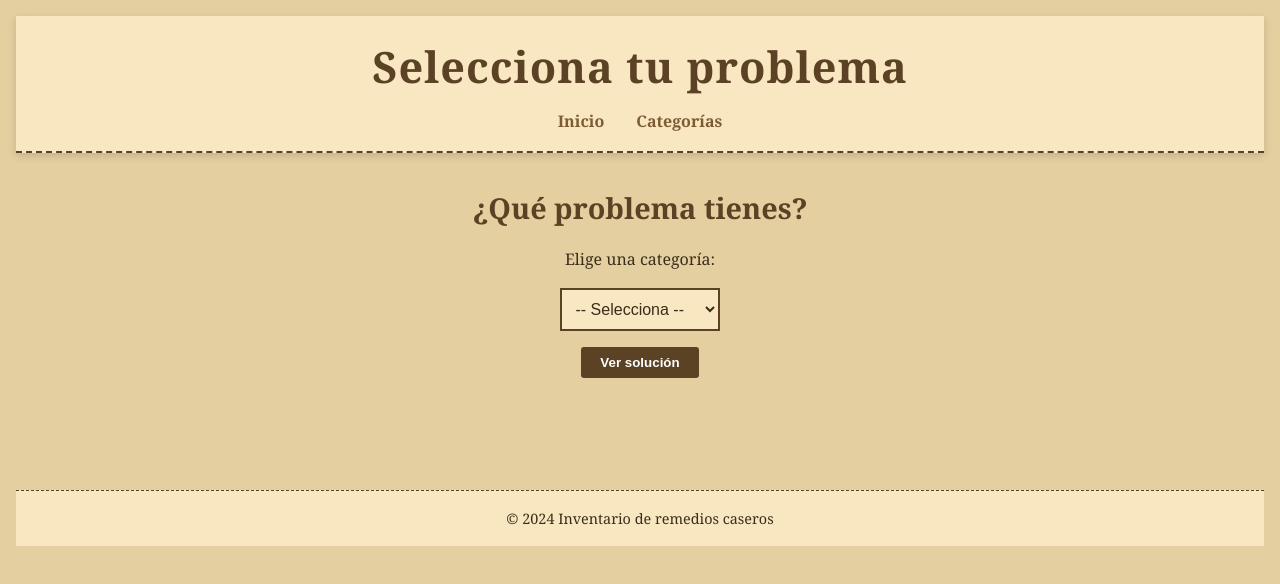
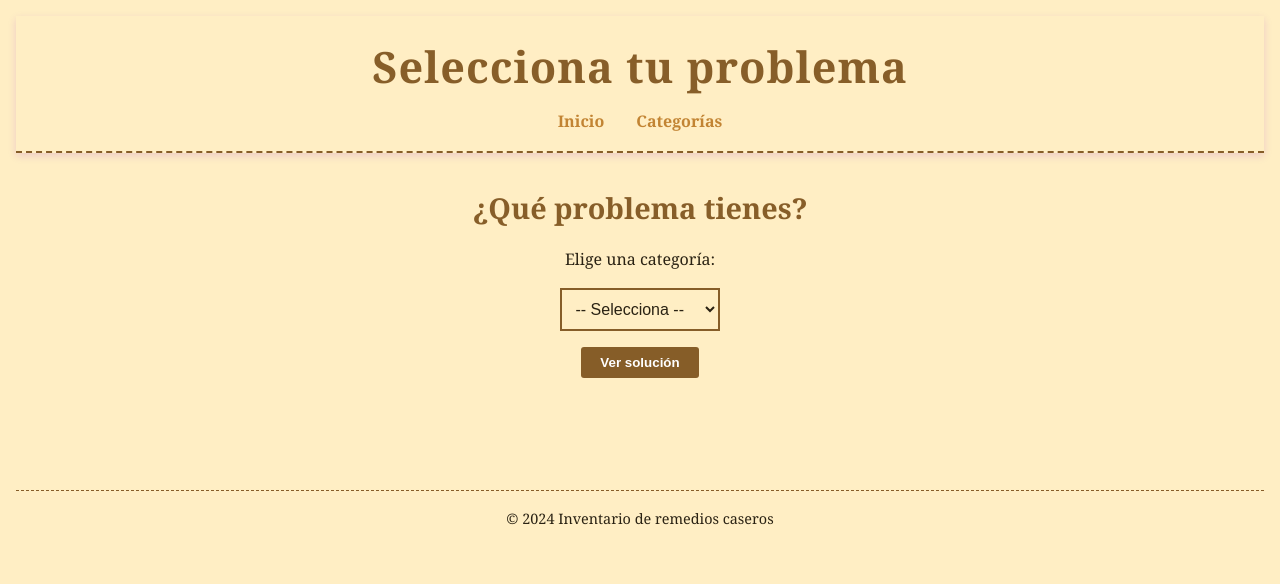
Before and after one commit to Lo-Viejo-Funciona/Lo-Viejo-Funciona, a plain HTML site: page categorias.html in a window 1280 px wide. Drawn offline with Linux system fonts and the light colour scheme.

Commit message:
comentarios css

```diff
--- a/style.css
+++ b/style.css
@@ -1,42 +1,42 @@
 :root {
-  --fondo: #e4cfa1;
-  --papel: #f8e7c0;
-  --texto: #3a2e1a;
-  --marron: #5b4224;
-  --marron-claro: #7d5c35;
-  --resaltado: #d6b478;
-  --fuente: 'Georgia', serif;
+  --fondo: #ffeec4;/*Este es el colol del fondo de la pagina.*/
+  --papel: #ffeec4;/*Este es el color del fondo de los items.*/
+  --texto: #2a2213;/*Este es el color que tiene la fuente.*/
+  --marron: #744711dd;/*Este es el color de los botones y subtitulos.*/
+  --marron-claro: #b9731ddd;/*Este es el color de los textos Inicio, Categorías y Sobre Nosotros que está bajo el logo.*/
+  --resaltado: #eac587;/*Este es el color de los textos que poseen un enlace.*/
+  --fuente: 'Georgia', serif; /*Estas son las fuentes que utiliza nuestro proyecto.*/
 }
 
-* {
+* {/*estos son los bordes de la pagina web*/
   margin: 0;
-  padding: 0;
+  padding: 0;/*0*/
   box-sizing: border-box;
 }
 
 body {
-  font-family: var(--fuente);
-  background-color: var(--fondo);
-  color: var(--texto);
-  line-height: 1.6;
+  font-family: var(--fuente);/*Se le establece una fuente*/
+  background-color: var(--fondo);/*Se le establece color al fondo*/
+  color: var(--texto);/*Se le da color al texto*/
+  line-height: 1.6;/*La separación ente los elementos en la pajina web*/
   padding: 1rem;
-  background-image: url('textura-papel.jpg'); /* opcional */
+  /*background-image: url('textura-papel.jpg');  opcional */
   background-size: cover;
   background-blend-mode: multiply;
 }
 
-header {
-  background-color: var(--papel);
-  border-bottom: 2px dashed var(--marron);
+header {/*Sección de la cabecera*/
+  background-color: var(--papel);/**/
+  border-bottom: 2px dashed var(--marron);/*Color de los bordes*/
   padding: 1rem 2rem;
-  text-align: center;
-  box-shadow: 0 3px 8px rgba(0,0,0,0.15);
+  text-align: center;/*Esta es la alineación del texto, la cual está en el centro*/
+  box-shadow: 0 3px 8px rgba(134, 3, 210, 0.15);/*Esta es la sombra del botón*/
 }
 
-header h1 {
-  font-size: 2.7rem;
-  color: var(--marron);
-  letter-spacing: 1px;
+header h1 {/*sección de Encabezado*/
+  font-size: 2.7rem;/*Tamaño de la fuente*/
+  color: var(--marron);/*Color de la fuente */
+  letter-spacing: 1px;/*Espacio entre caracteres*/
 }
 
 nav ul {
@@ -48,98 +48,98 @@ nav ul {
 }
 
 nav a {
-  text-decoration: none;
-  color: var(--marron-claro);
+  text-decoration: none;/*Decorado del texto*/
+  color: var(--marron-claro);/*Color*/
   font-weight: bold;
 }
 
 nav a:hover {
-  color: var(--resaltado);
-  text-decoration: underline;
+  color: var(--resaltado);/*Color resaltado*/
+  text-decoration: underline;/*Decoración del texto*/
 }
 
-main {
-  padding: 2rem;
-  max-width: 800px;
-  margin: 0 auto;
+main {/*Principal*/
+  padding: 2rem;/*relleno*/
+  max-width: 800px;/*Altura maxima*/
+  margin: 0 auto;/*Margen */
 }
 
-section h2 {
-  font-size: 1.8rem;
-  margin-bottom: 1rem;
-  color: var(--marron);
-  text-align: center;
+section h2 {/*segundo encabezado*/
+  font-size: 1.8rem;/*Tamaño de la fuente*/
+  margin-bottom: 1rem;/*Margen del espacio que ocupa*/
+  color: var(--marron);/*Color del texto*/
+  text-align: center;/*alineación del texto*/
 }
 
-form {
+form {/*Lugar donde están los problemas*/
   display: flex;
-  flex-direction: column;
-  align-items: center;
-  margin-bottom: 3rem;
-  gap: 1rem;
+  flex-direction: column;/*Dircción a la que salen los items*/
+  align-items: center;/*Alineación de los items*/
+  margin-bottom: 3rem;/*margen entre la parte mas baja*/
+  gap: 1rem;/*Grosor*/
 }
 
-select {
+select {/*problema seleccionado*/
   padding: 0.6rem;
-  border: 2px solid var(--marron);
-  font-size: 1rem;
-  background-color: var(--papel);
-  color: var(--texto);
+  border: 2px solid var(--marron);/*color de los bordes*/
+  font-size: 1rem;/*tamaño de la fuente*/
+  background-color: var(--papel);/*Color de fondo*/
+  color: var(--texto);/*Color de la fuente*/
 }
 
-button {
+button {/*Sección del botón*/
   padding: 0.5rem 1.2rem;
-  background-color: var(--marron);
-  color: white;
-  border: none;
-  font-weight: bold;
-  cursor: pointer;
-  border-radius: 3px;
+  background-color: var(--marron);/*Color de fondo*/
+  color: white;/*color del texto*/
+  border: none;/*borde*/
+  font-weight: bold;/*Peso de la fuente (Negrita)*/
+  cursor: pointer;/*cambio de color cuando el mouse se acerca*/
+  border-radius: 3px;/*radio del vorde*/
 }
 
-button:hover {
-  background-color: var(--marron-claro);
+button:hover {/*Boton*/
+  background-color: var(--marron-claro);/*Color del boton*/
 }
 
-article {
-  background-color: var(--papel);
-  border: 1px solid #b48d5a;
+article {/*Articulos con dolores comúnes*/
+  background-color: var(--papel);/*Color de fondo*/
+  border: 1px solid #b48d5a;/*Color de bordes*/
   padding: 1rem;
   margin-bottom: 1.5rem;
-  border-radius: 6px;
-  box-shadow: 2px 2px 6px rgba(0, 0, 0, 0.08);
+  border-radius: 6px;/*Radio de los bordes*/
+  box-shadow: 2px 2px 6px rgba(0, 0, 0, 0.08);/*Sombreado*/
 }
 
-article h3 {
-  color: var(--marron);
-  margin-bottom: 0.4rem;
+article h3 {/*Encabezado 3*/
+  color: var(--marron);/*Color del encabezado*/
+  margin-bottom: 0.4rem;/*Margen */
 }
 
-footer {
-  background-color: var(--papel);
-  text-align: center;
+footer {/*Pie de pajina*/
+  background-color: var(--papel);/*Color del fondo*/
+  text-align: center;/*Alineacion del texto*/
   padding: 1rem;
-  font-size: 0.9rem;
+  font-size: 0.9rem;/*Tamaño de la fuente*/
   border-top: 1px dashed var(--marron);
-  margin-top: 2rem;
+  margin-top: 2rem;/*Margen de arriba*/
 }
 
-img {
-  max-width: 8%;
-  height: auto;
+img {/*Sección de la imagen*/
+  max-width: 8%;/*Altura*/
+  height: auto;/*Peso*/
 }
 
 
-.fuente-remedios {
-  font-size: 0.95rem;
-  color: var(--marron-claro);
+.fuente-remedios {/*Esta es la fuente del texto de los remedios*/
+  font-size: 0.95rem;   /*Este se el tamaño del texto*/
+  color: var(--marron-claro);/*Color del texto*/
 }
 
-.nav-inicio {
-  text-align: center;
-  margin-top: 2rem;
+.nav-inicio {/*Barra de navegación*/
+  text-align: center;/*alineacion*/
+  margin-top: 2rem;/*margen*/
 }
-a{
+a{/**/
   text-decoration: none;
-  color: var(--white);
+  color: var(--white);/*Color del texto*/
 }
```
Also changed, not shown: inicio.html (+1 -1 lines).
